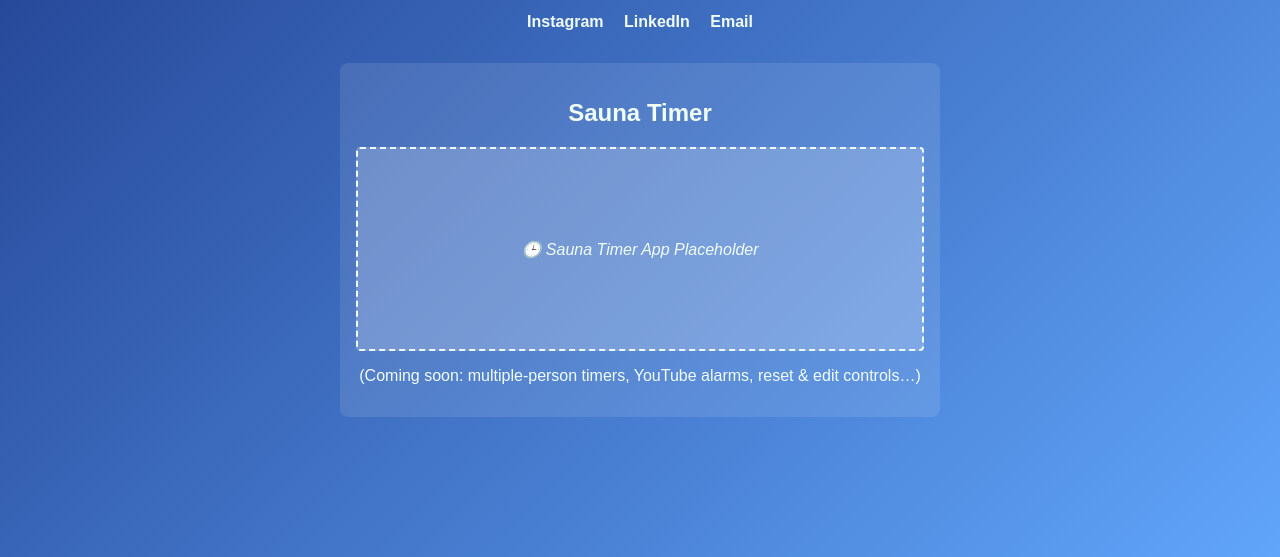
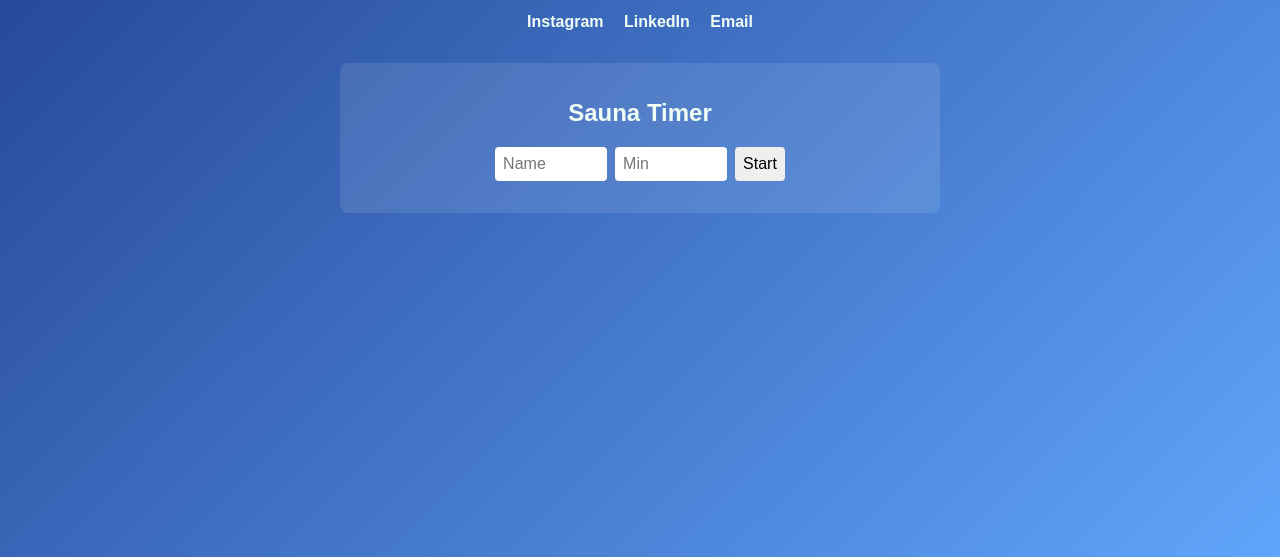
Before and after one commit to tomyjany/tomyjany.github.io, a plain HTML site: page index.html in a window 1280 px wide. Shown: the part 307-864 px from the top of the page. Drawn offline with Linux system fonts and the light colour scheme.

Commit message:
fix: upload index

```diff
--- a/index.html
+++ b/index.html
@@ -65,11 +65,14 @@
 
     <section id="sauna">
       <h2>Sauna Timer</h2>
-      <div id="sauna-timer">
-        🕒 Sauna Timer App Placeholder
-      </div>
-      <p>(Coming soon: multiple-person timers, YouTube alarms, reset &amp; edit controls…)</p>
+      <div id="sauna-app"><!-- saunaTimer.js will render here --></div>
     </section>
+
+    <!-- add inside <head> if not already: -->
+    <link rel="stylesheet" href="assets/css/sauna.css">
+
+    <!-- add just before </body>: -->
+    <script defer src="assets/js/saunaTimer.js"></script>
   </div>
 </body>
 </html>
```
